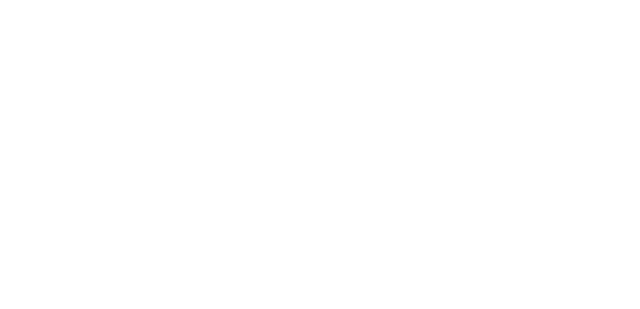
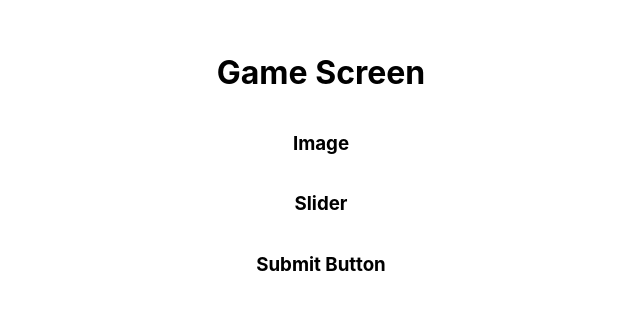
Before and after one commit to kartikgulia/JCKKRR, a React (Create React App) app in the folder frontend/: page /playGame in a window 1280 px wide. Before the commit this address had no page. Shown: the part 237-546 px from the top of the page, without its empty margins (319-959 px from the left). Built offline with nearby package versions, Linux system fonts and the light colour scheme.

Commit message:
Set up layout

```diff
--- a/frontend/src/App.js
+++ b/frontend/src/App.js
@@ -4,11 +4,13 @@
 
 import Splash from "./screens/Splash";
 import SignInPage from "./screens/SignIn";
+import Game from "./screens/GameScreen";
 function App() {
   return (
     <div>
       <BrowserRouter>
         <Routes>
+          <Route path="playGame" element={<Game />} />
           <Route index element={<Splash />} />
           <Route path="signIn" element={<SignInPage />} />
         </Routes>
--- a/frontend/src/screens/GameScreen.js
+++ b/frontend/src/screens/GameScreen.js
@@ -0,0 +1,24 @@
+import React from "react";
+
+class Game extends React.Component {
+  render() {
+    return (
+      <div style={centerStyle}>
+        <h1>Game Screen</h1>
+        <h3>Image</h3>
+        <h3>Slider</h3>
+        <h3>Submit Button</h3>
+      </div>
+    );
+  }
+}
+
+const centerStyle = {
+  display: "flex",
+  flexDirection: "column", // Stack items vertically
+  justifyContent: "center", // Center vertically in the container
+  alignItems: "center", // Center horizontally in the container
+  height: "100vh",
+};
+
+export default Game;
```
